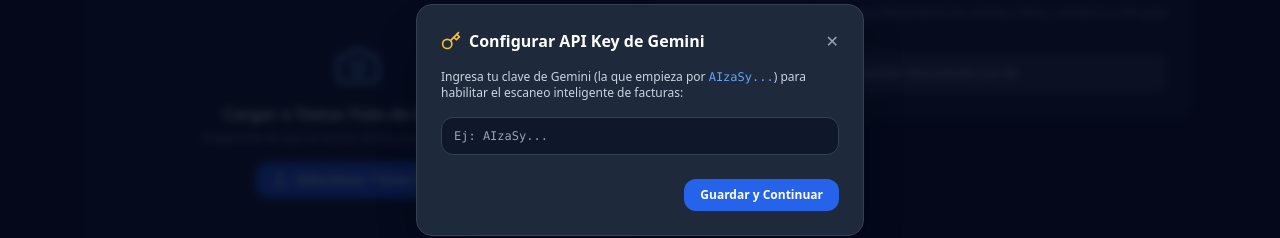
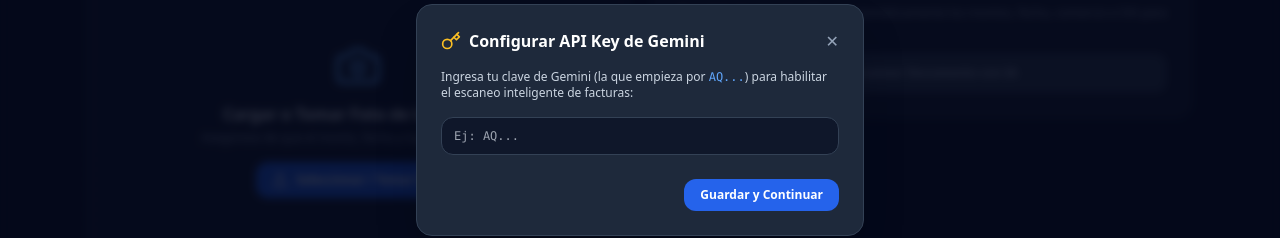
Before and after one commit to arturocarbo/registro-factura-app, a React (Vite) app: page / in a window 1280 px wide. Both pictures are taken after a click on the button "API Key". Shown: the part 280-518 px from the top of the page. Built offline with nearby package versions, Linux system fonts and the light colour scheme.

Commit message:
Update App.jsx

```diff
--- a/src/App.jsx
+++ b/src/App.jsx
@@ -36,7 +36,6 @@
   const [isScanning, setIsScanning] = useState(false);
   const [scanProgress, setScanProgress] = useState('');
 
-  // Gestión de API Key con respaldo en localStorage para máxima robustez
   const [customApiKey, setCustomApiKey] = useState(() => localStorage.getItem('user_gemini_api_key') || '');
   const [showApiKeyModal, setShowApiKeyModal] = useState(false);
 
@@ -100,7 +99,6 @@
   const processReceiptWithAI = async () => {
     if (!imagePreview) return;
 
-    // Prioriza la clave de Vercel, luego la respaldada localmente
     const activeKey = import.meta.env.VITE_GEMINI_API_KEY || customApiKey;
 
     if (!activeKey) {
@@ -112,7 +110,15 @@
     setScanProgress('Analizando documento con Inteligencia Artificial...');
 
     try {
-      const ai = new GoogleGenAI({ apiKey: activeKey });
+      // Inicialización compatible con el nuevo formato de llaves de Google (AQ...)
+      const ai = new GoogleGenAI({
+        apiKey: activeKey,
+        httpOptions: {
+          headers: {
+            'Authorization': `Bearer ${activeKey}`
+          }
+        }
+      });
 
       const base64Data = imageFile ? await fileToBase64(imageFile) : imagePreview.split(',')[1];
       const mimeType = imageFile ? imageFile.type : 'image/jpeg';
@@ -290,7 +296,6 @@
         </div>
       </header>
 
-      {/* Modal para configurar API Key si llegara a faltar */}
       {showApiKeyModal && (
         <div className="fixed inset-0 bg-slate-950/80 backdrop-blur-sm z-50 flex items-center justify-center p-4">
           <div className="bg-slate-800 border border-slate-700 rounded-2xl max-w-md w-full p-6 space-y-4 shadow-2xl">
@@ -301,11 +306,11 @@
               <button onClick={() => setShowApiKeyModal(false)} className="text-slate-400 hover:text-white">✕</button>
             </div>
             <p className="text-xs text-slate-300">
-              Ingresa tu clave de Gemini (la que empieza por <code className="text-blue-400 font-mono">AIzaSy...</code>) para habilitar el escaneo inteligente de facturas:
+              Ingresa tu clave de Gemini (la que empieza por <code className="text-blue-400 font-mono">AQ...</code>) para habilitar el escaneo inteligente de facturas:
             </p>
             <input
               type="password"
-              placeholder="Ej: AIzaSy..."
+              placeholder="Ej: AQ..."
               value={customApiKey}
               onChange={(e) => setCustomApiKey(e.target.value)}
               className="w-full bg-slate-900 border border-slate-700 rounded-xl px-3 py-2.5 text-xs text-slate-100 font-mono"
```
